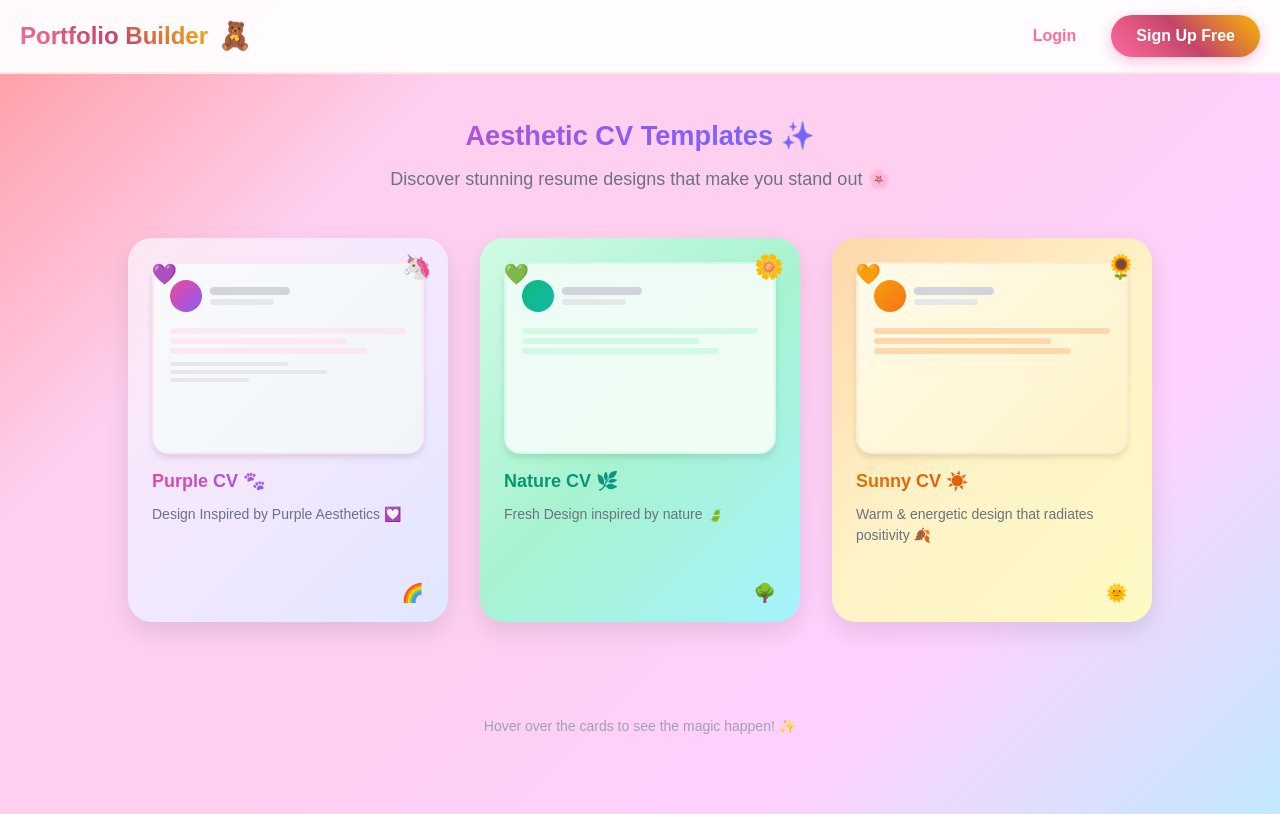
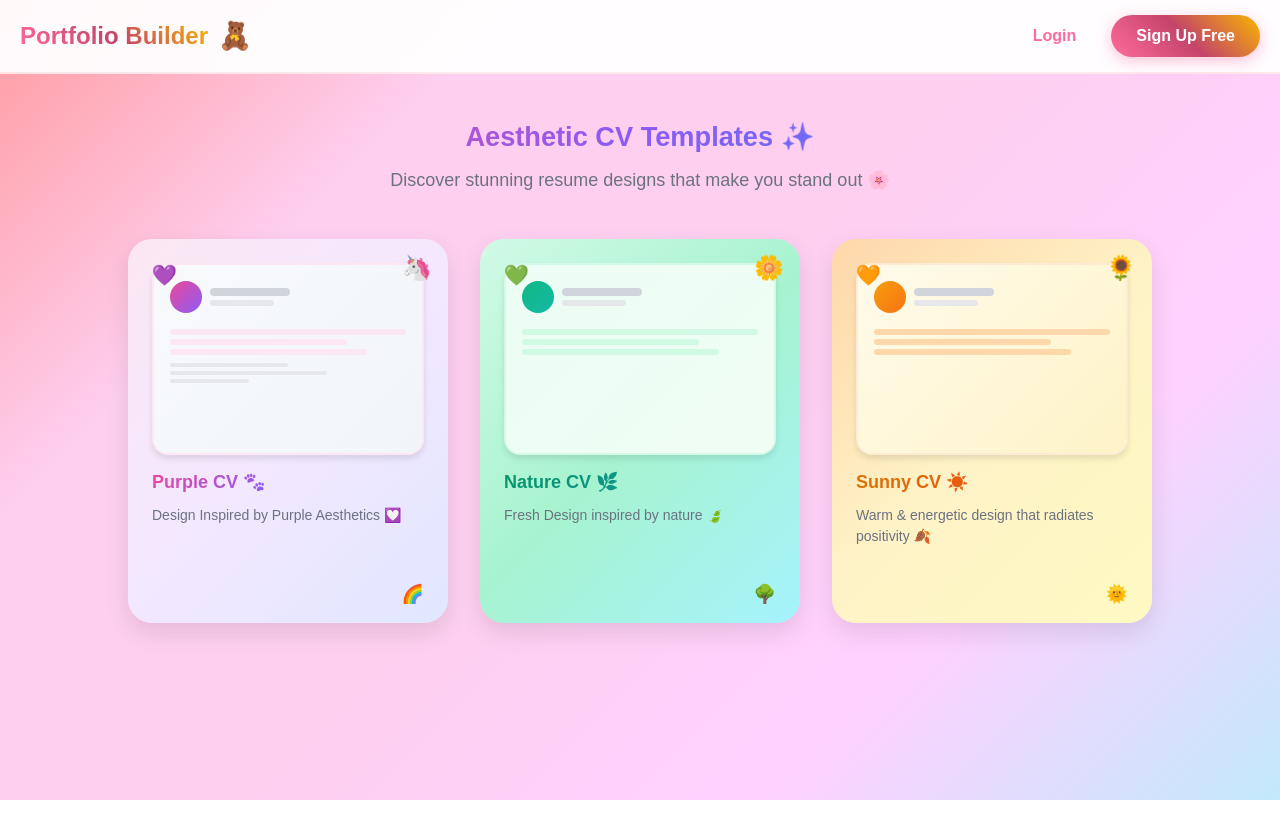
Before and after one commit to Tayyba-Zulfiqar/Portfolio-Builder, a React (Vite) app in the folder Frontend/: page /templates in a window 1280 px wide. Built offline with nearby package versions, Linux system fonts and the light colour scheme.

Commit message:
small fix in templates page

```diff
--- a/Frontend/Shared/UI Elements/Cards/CardContainer.css
+++ b/Frontend/Shared/UI Elements/Cards/CardContainer.css
@@ -29,15 +29,6 @@
   gap: 2rem;
   justify-content: center;
   margin-bottom: 3rem;
-}
-
-.footer-text {
-  margin-top: 3rem;
-}
-
-.footer-text p {
-  color: #9ca3af;
-  font-size: 0.875rem;
 }
 
 /* Animations */
--- a/Frontend/Shared/UI Elements/Cards/CardContainer.jsx
+++ b/Frontend/Shared/UI Elements/Cards/CardContainer.jsx
@@ -14,10 +14,6 @@ export default function CardHeader() {
         <div className="cards-grid">
           <Cards />
         </div>
-
-        <div className="footer-text">
-          <p>Hover over the cards to see the magic happen! ✨</p>
-        </div>
       </div>
     </>
   );
--- a/Frontend/src/App.jsx
+++ b/Frontend/src/App.jsx
@@ -14,7 +14,7 @@ function App() {
     <Routes>
       <Route path="/" element={<LandingPage />} /> {/* COMPLETED*/}
       <Route path="/authenticate" element={<AuthPage />} /> {/* COMPLETED*/}
-      <Route path="/templates" element={<TemplatesList />} />
+      <Route path="/templates" element={<TemplatesList />} /> {/*COMPLETED*/}
       <Route path="/templates/:templateId" element={<TemplatePreview />} />
       <Route path="/portfolio/new/:templateId" element={<PortfolioForm />} />
       <Route
```
